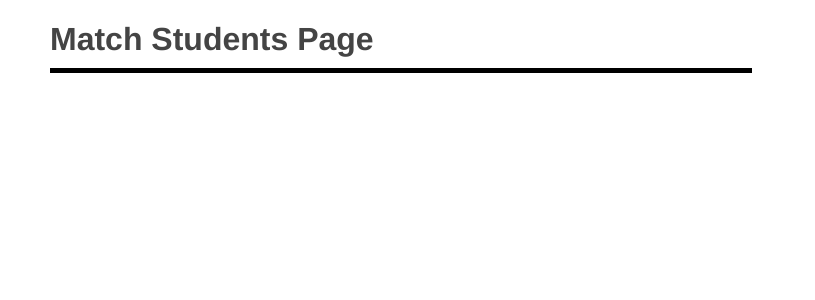
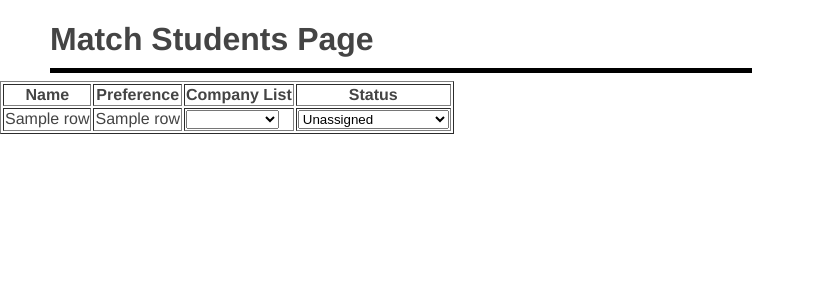
Before and after one commit to DevOps-Team5-2022/DevOps_Oct2022_Team5_Assignment, a Flask app: template templates/match_student.html in a window 1280 px wide. Shown: the part 50-350 px from the top of the page, without its empty margins (0-815 px from the left). Run offline with Flask 2, Linux system fonts and the light colour scheme; the template is opened without the code that fills it: most values are stand-ins (such as "Sample title", 1, 10 or a date in 2020).

Commit message:
add table for all records in students data

```diff
--- a/templates/match_student.html
+++ b/templates/match_student.html
@@ -3,7 +3,7 @@
     <head>
         <title>DevOps Team 5 Match Student Page</title>
         <link rel="stylesheet" href="{{ url_for('static', filename='css/main.css') }}">
-    </head
+    </head>
     <body>
         <header>
             <div class="container">
@@ -21,5 +21,49 @@
         </header>
         <h1 class="title-text">Match Students Page</h1>
         <hr class="title-black-line" />
+        <table border="1" id="table">
+            <thead>
+            <tr>
+                <th>Name</th>
+                <th>Preference</th>
+                <th>Company List</th>
+                <th>Status</th>
+            </tr>
+            </thead>
+            <tbody>
+
+                {% for row in student_data %}
+                    <tr>
+                        <td>{{row[1]}}</td>
+                        <td>{{row[2]}}</td>
+                        <td>
+                            <select name="{{ loop.index }}" id="test" class="company"  onchange="goPython()">
+
+                                <option value="empty"></option>
+                                {% for row in company_data %}
+
+                                    <option value="{{row[1]}}" name="{{ loop.index }}" id="ss">{{row[1]}}</option>
+
+                                {% endfor %}
+                            </select>
+                        </td>
+                        <td>
+                            <select name="status" class="status" id="status" onchange="goPython()">
+                                <option value="unassigned">Unassigned</option>
+                                <option value="pendingconfirmation">Pending Confirmation</option>
+                                <option value="confirmed">Confirmed</option>
+                            </select>
+                        </td>
+                    </tr>
+                {% endfor %}
+            </tbody>
+        </table>
+        <script>
+            function goPython(){
+                alert(document.getElementById("test").getAttribute("name"));
+                const select = document.getElementsByClassName('company')[0].value;
+                alert(select);
+            }
+        </script>
     </body>
 </html>
--- /dev/null
+++ b/templates/match_student.py
@@ -0,0 +1 @@
+print("test")
```
